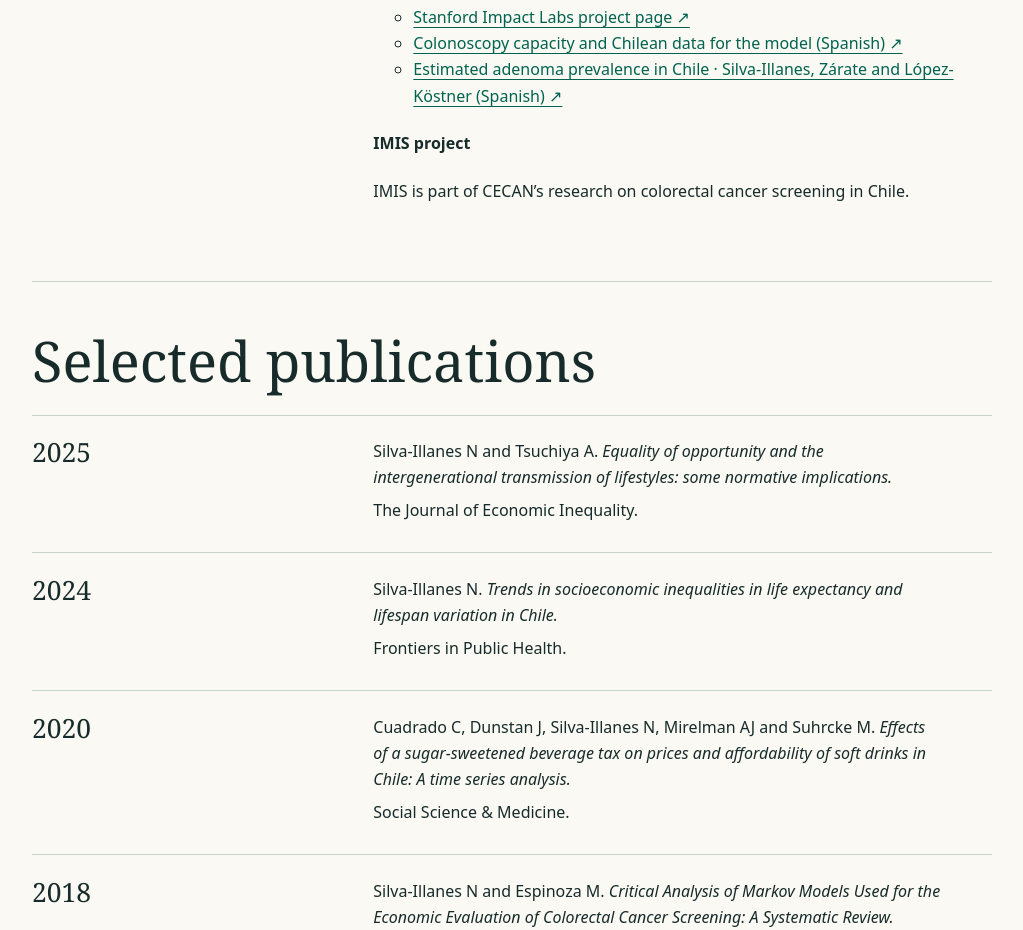
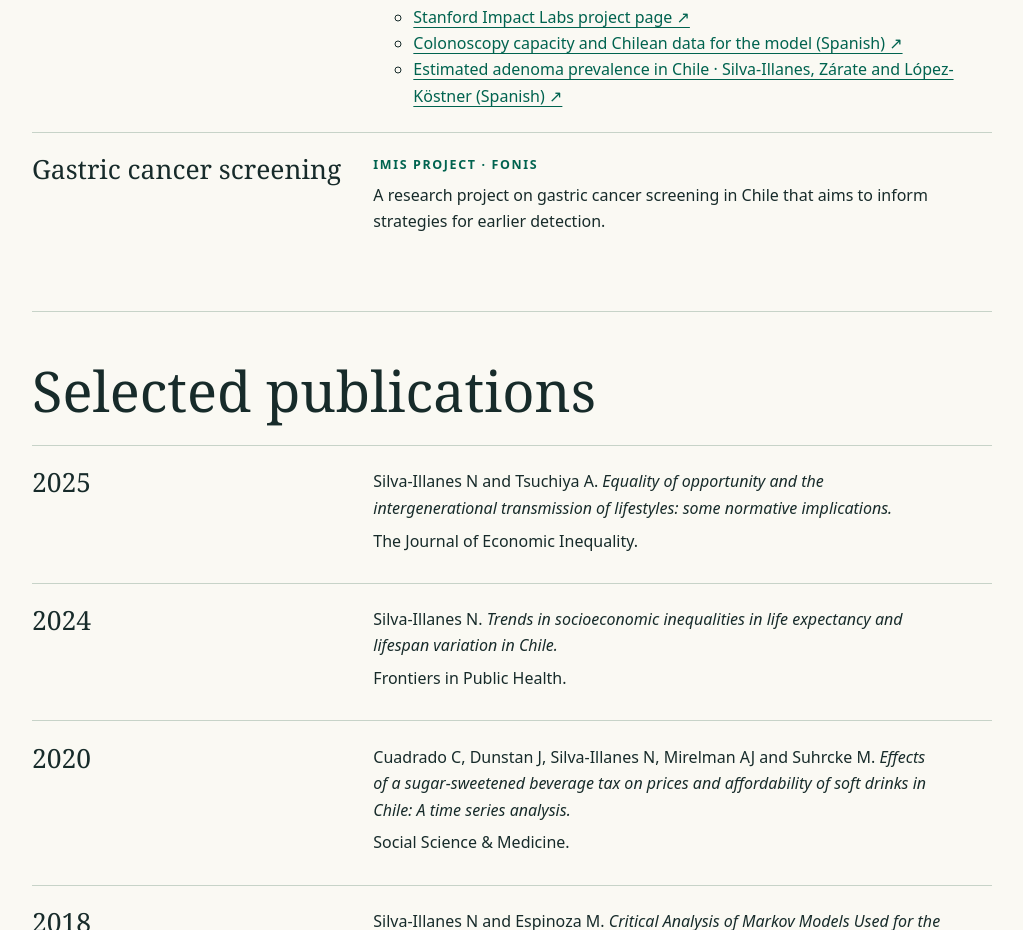
Before and after one commit to nsilvai/sitio-academico, a plain HTML site: page en.html in a window 1280 px wide. Shown: the part 2224-3154 px from the top of the page, without its empty margins (128-1151 px from the left). Drawn offline with Linux system fonts and the light colour scheme.

Commit message:
Describe IMIS as a FONIS gastric cancer screening project

```diff
--- a/en.html
+++ b/en.html
@@ -34,7 +34,8 @@ footer{padding-block:1.8rem;color:#455a54}@media(max-width:620px){.projects > li
 <li><a href="https://impact.stanford.edu/investment/pathways-preventing-and-reducing-colorectal-cancer-chile">Stanford Impact Labs project page ↗</a></li>
 <li><a href="https://saludpublica.uchile.cl/noticias/227215/profesor-nicolas-silva-lidera-investigacion-internacional-">Colonoscopy capacity and Chilean data for the model (Spanish) ↗</a></li>
 <li><a href="https://historico.gastrolat.org/tl-51-prevalencia-estimada-de-adenomas-en-poblacion-chilena-utilizando-datos-de-un-programa-piloto-de-tamizaje-de-cancer-de-colon-y-recto/">Estimated adenoma prevalence in Chile · Silva-Illanes, Zárate and López-Köstner (Spanish) ↗</a></li>
-</ul><h4 id="imis">IMIS project</h4><p>IMIS is part of CECAN’s research on colorectal cancer screening in Chile.</p></div></li>
+</ul></div></li>
+<li id="imis"><h3>Gastric cancer screening</h3><div><p class="label">IMIS project · FONIS</p><p>A research project on gastric cancer screening in Chile that aims to inform strategies for earlier detection.</p></div></li>
 </ul></section>
 <section id="publications"><h2>Selected publications</h2>
 <ul class="projects">
```
